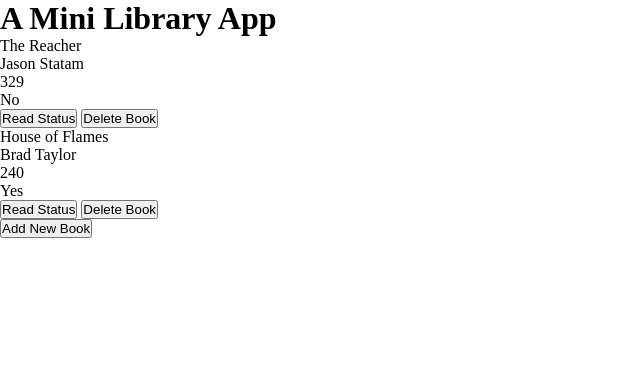
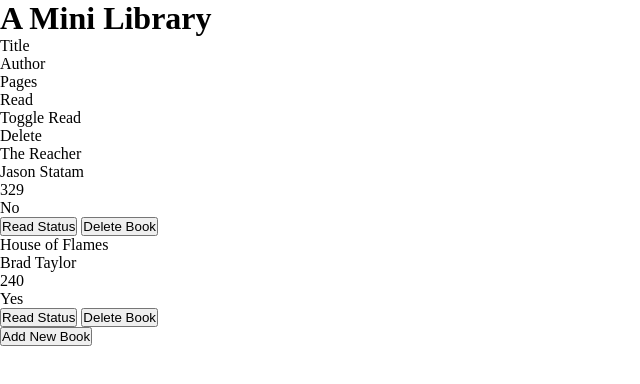
Before and after one commit to AdeBeeY/Library, a plain HTML site: page index.html in a window 1280 px wide. Shown: the whole page, without its empty margins (0-640 px from the left). Drawn offline with Linux system fonts and the light colour scheme.

Commit message:
create header  for the the books

```diff
--- a/index.html
+++ b/index.html
@@ -7,19 +7,32 @@
   <title>Library</title>
 </head>
 <body>
-  <h1> A Mini Library App</h1>
+  <div class="container">
+    <h1> A Mini Library</h1>
+
+    <div id="header-container">
+      <div>Title</div>
+      <div>Author</div>
+      <div>Pages</div>
+      <div>Read</div>
+      <div>Toggle Read</div>
+      <div>Delete</div>
+    </div>
+
+    <div class="js-output display"></div>
+    <button class="add-new-book-btn js-add-btn">Add New Book</button>
 
     <form action="#" method="post" id="bookForm">
       <div>
-      <label for="title">Title</label>
+        <label for="title">Title:</label>
         <input type="text" id="title" name="Book Title" placeholder="Book Title" required>
       </div>
       <div>
-      <label for="author">Author</label>
+        <label for="author">Author:</label>
         <input type="text" id="author" name="Book Author" placeholder="Book Author" required>
       </div>
       <div>
-      <label for="pages">Book Pages</label>
+        <label for="pages">Book Pages:</label>
         <input type="number" id="pages" name="Book Pages" placeholder="Book No. of Pages" required>
       </div>
       <div>
@@ -27,11 +40,12 @@
         <input type="text" name="read" id="read" placeholder="Yes or No" required>
       </div>
 
-    <button type="submit" class="js-submit-btn">Submit Book</button>
+      <div>
+        <button type="submit" class="js-submit-btn submit-btn">Submit</button>
+      </div>
+
     </form>
-
-  <div class="js-output"></div>
-  <button class="add-book-btn js-add-btn">Add New Book</button>
+  </div>
 
   <script src="script.js"></script>
 </body>
```
Lines whose indentation alone changed are shown as unchanged.
